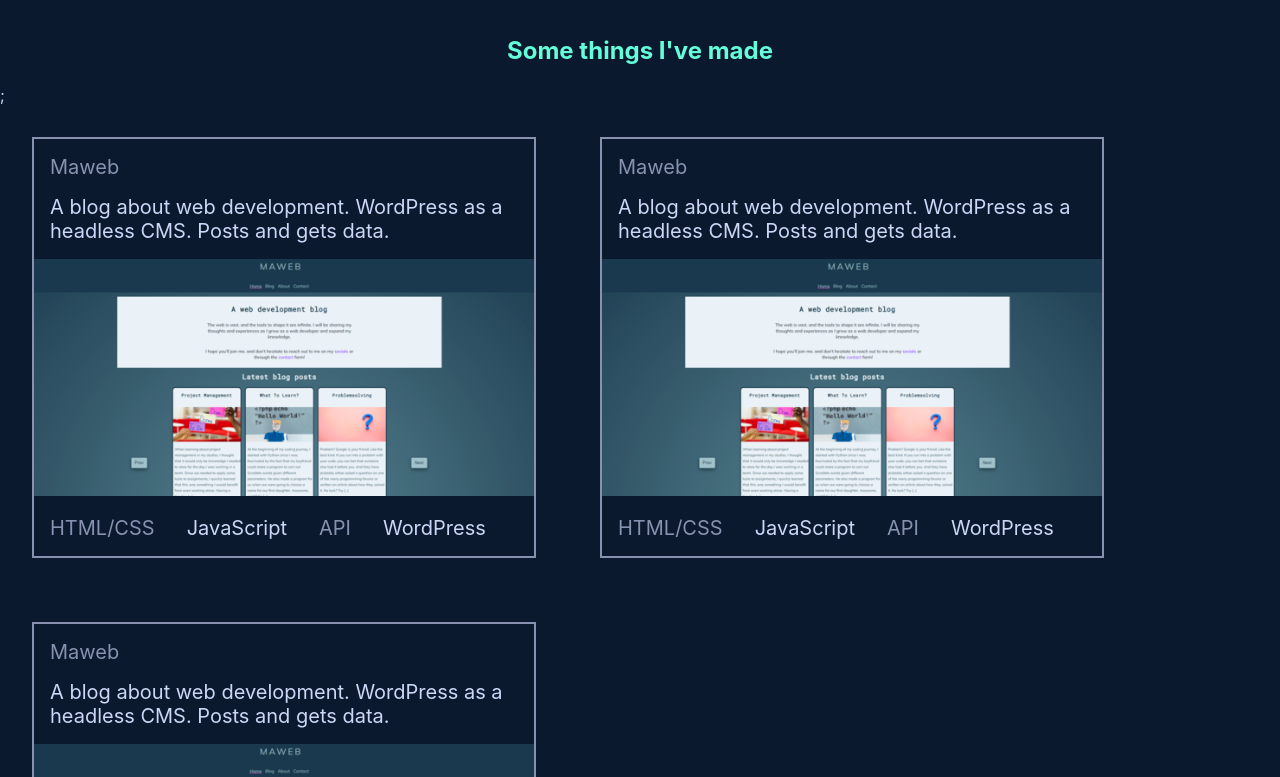
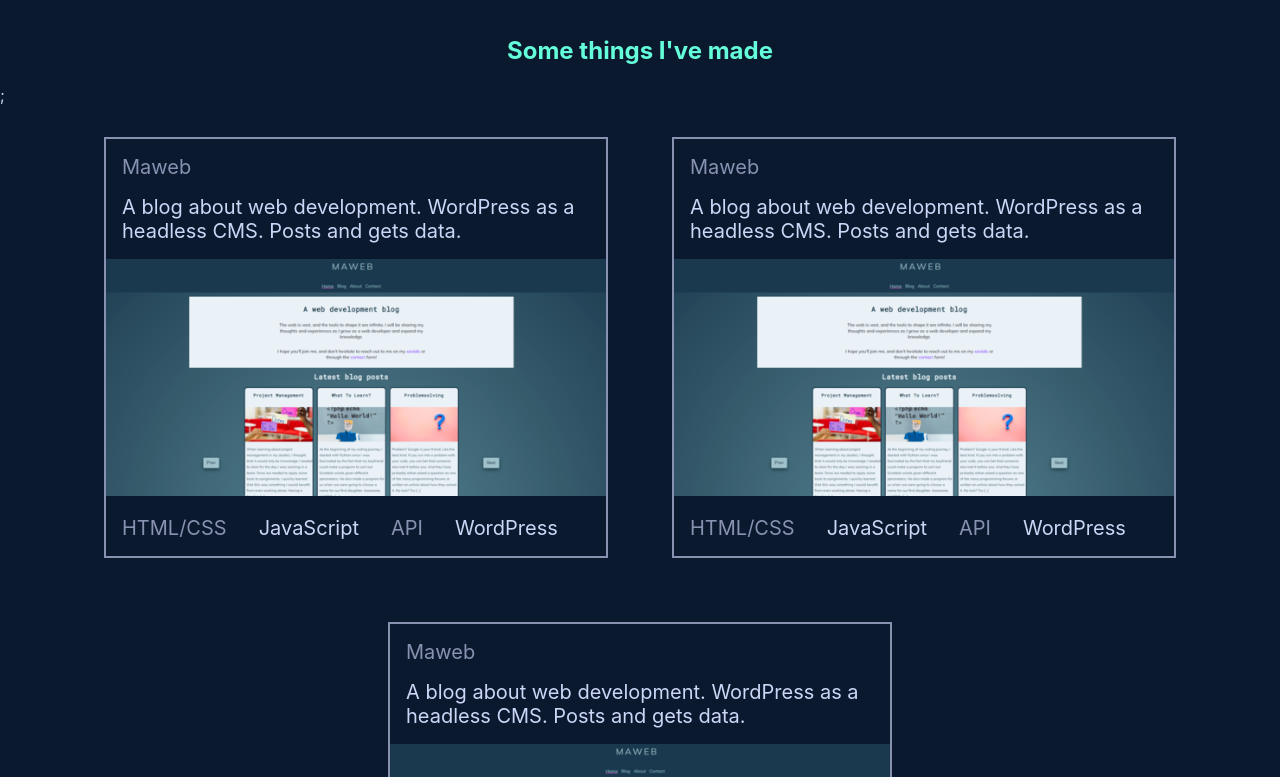
Before and after one commit to Zohla/react_portfolio, a React (Create React App) app: page / in a window 1280 px wide. Shown: the part 583-1360 px from the top of the page. Built offline with nearby package versions, Linux system fonts and the light colour scheme.

Commit message:
add id for link

```diff
--- a/src/components/Projects.css
+++ b/src/components/Projects.css
@@ -5,4 +5,5 @@
 .cards-container {
   display: flex;
   flex-wrap: wrap;
+  justify-content: center;
 }
--- a/src/components/Projects.js
+++ b/src/components/Projects.js
@@ -5,7 +5,7 @@
   return (
     <div>
       <h2>Some things I've made</h2>;
-      <div className="cards-container">
+      <div className="cards-container" id="cards-container">
         <Card />
         <Card />
         <Card />
```
